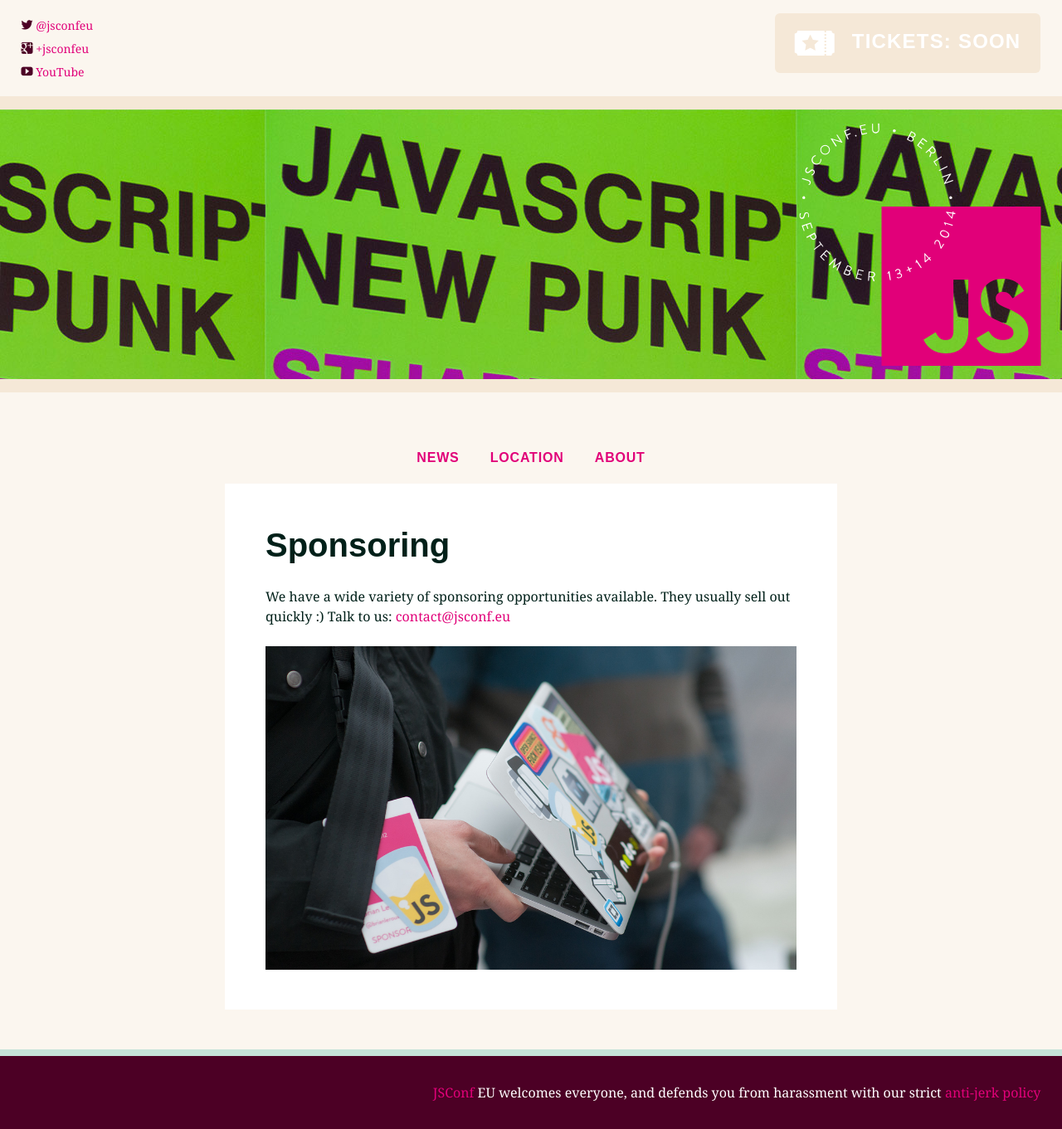
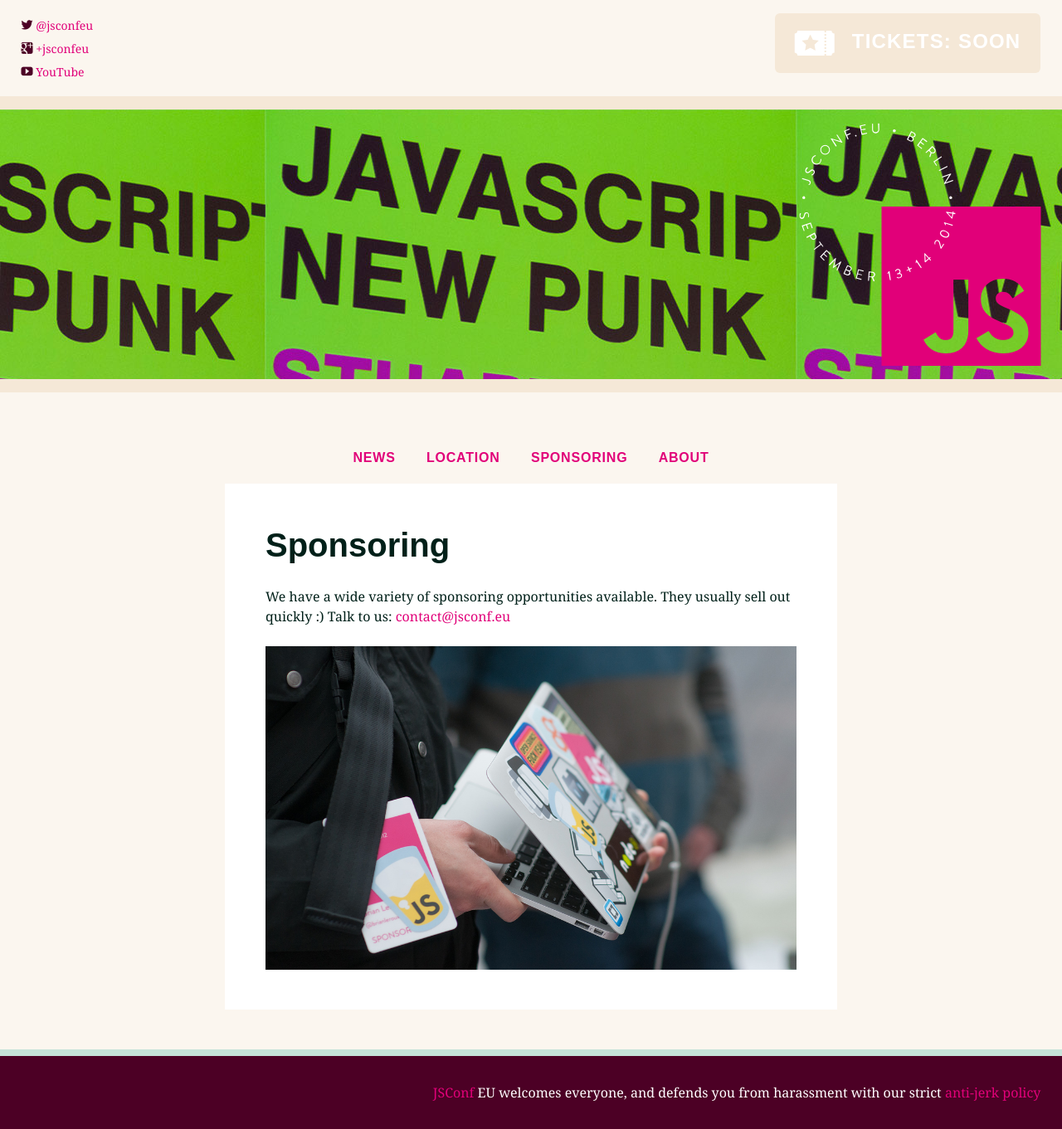
Before and after one commit to jsconf/2014.jsconf.eu, a Jekyll site: the page built from sponsoring.md, in a window 1280 px wide. Shown: the whole page at 83% size. Built offline with Jekyll 4.4.1, drawn with Linux system fonts in a browser that asks for light colours; nearby versions of some CDN libraries; comment, search, counter and statistics services are not loaded.

Commit message:
Tell people about our sponsorship opportunities.

```diff
--- a/_layouts/default.html
+++ b/_layouts/default.html
@@ -105,9 +105,9 @@
             <li>
               <a href="/location/">Location</a>
             </li>
-            <!-- <li>
-              <a href="/sponsors/">Sponsors</a>
-            </li> -->
+            <li>
+              <a href="/sponsoring.html">Sponsoring</a>
+            </li>
             <li>
               <a href="/about/">About</a>
             </li>
--- a/sponsoring.md
+++ b/sponsoring.md
@@ -2,6 +2,7 @@
 title: JSConf EU Sponsoring
 layout: default
 background: background7
+image: /img/stickers.jpg
 ---
 
 # Sponsoring
```
